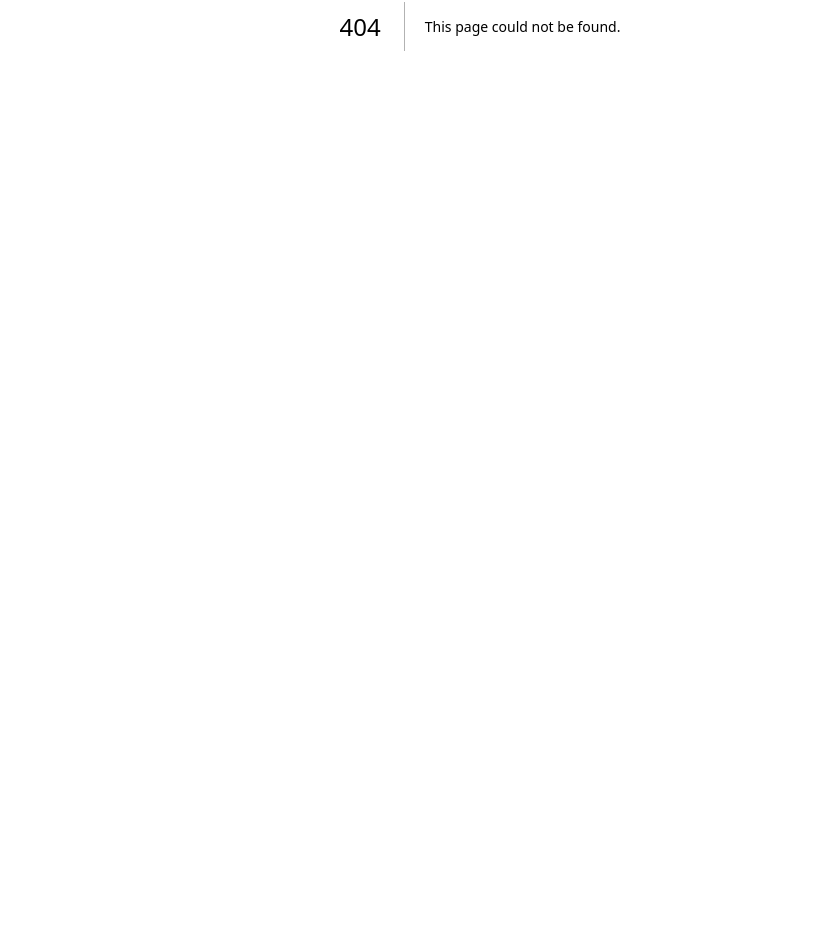
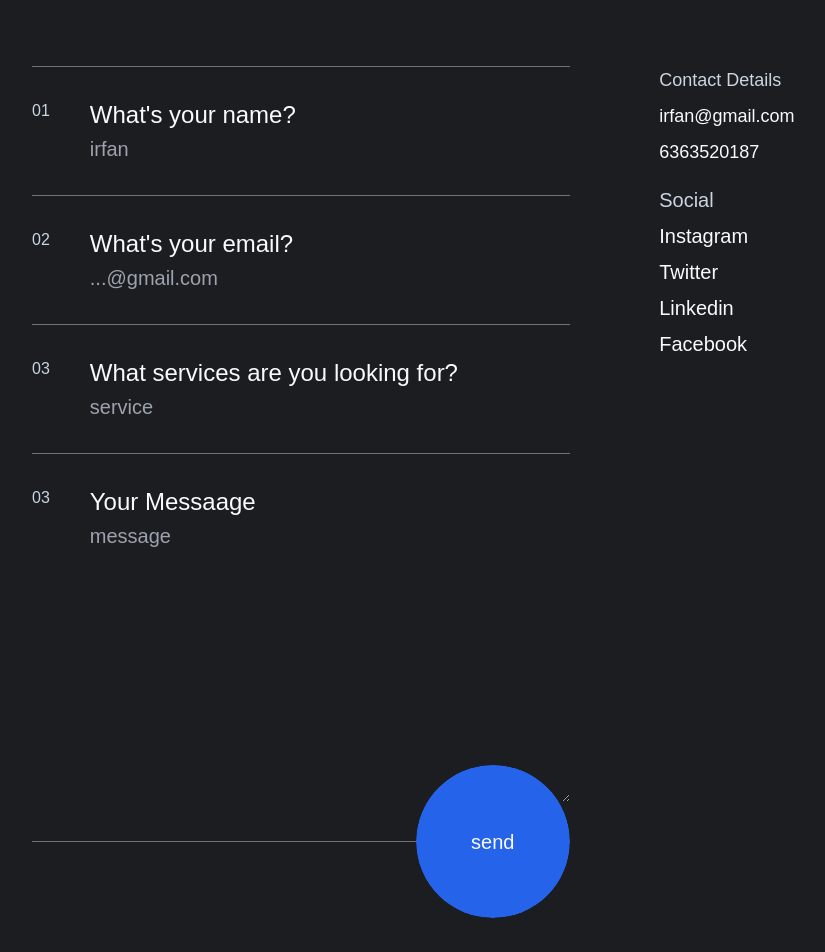
Before and after one commit to abdul-irfan-k/portfolio-website, a Next.js app: page /contact in a window 1280 px wide. Before the commit this address had no page. Shown: the part 374-1326 px from the top of the page, without its empty margins (160-985 px from the left). Before the commit the page ends 800 px from the top, so only its background shows below. Built offline with nearby package versions, Linux system fonts and the light colour scheme.

Commit message:
contact page added

```diff
--- /dev/null
+++ b/src/app/(root)/contact/page.tsx
@@ -0,0 +1,12 @@
+import ContactPageContainer from '@/components/Contact/ContactPageContainer'
+import React from 'react'
+
+const ContactPage = () => {
+  return (
+    <div className='bg-dark '>
+        <ContactPageContainer />
+    </div>
+  )
+}
+
+export default ContactPage
--- a/src/components/About/index.tsx
+++ b/src/components/About/index.tsx
@@ -1,4 +1,5 @@
 import React from "react";
+import ButtonHoverAnimation from "../shared/ButtonHoverAnimation";
 
 const About = () => {
   return (
@@ -15,9 +16,11 @@ const About = () => {
             projects from inception to completion
           </div>
 
-          <div className="mt-20 w-44 aspect-square rounded-full flex items-center justify-center text-slate-50 bg-dark">
-            About Me
-          </div>
+          <ButtonHoverAnimation style={{ marginTop: "5rem" }}>
+            <div className=" w-44 aspect-square rounded-full flex items-center justify-center text-slate-50 bg-dark">
+              <span className="z-20">About Me</span>
+            </div>
+          </ButtonHoverAnimation>
         </div>
       </div>
     </div>
--- /dev/null
+++ b/src/components/Contact/ContactForm/index.tsx
@@ -0,0 +1,99 @@
+"use client";
+import ButtonHoverAnimation from "@/components/shared/ButtonHoverAnimation";
+import React, { useState } from "react";
+
+const ContactForm = () => {
+  const [formDetails, setFormDetails] = useState({
+    name: "",
+    email: "",
+    service: "",
+    messageContent: "",
+  });
+
+  const onChangeHandler = (e: React.ChangeEvent<HTMLInputElement>) => {
+    setFormDetails({ ...formDetails, [e.target.name]: e.target.value });
+  };
+  return (
+    <div className="flex flex-col">
+      <div className="gap-10 py-8 flex text-slate-300 border-t-[1px] border-neutral-500">
+        <span className="text-slate-300 text-base">01</span>
+        <div className="gap-1 flex flex-col flex-1 ">
+          <span className="text-slate-50 text-2xl">{"What's your name?"}</span>
+          <div className="flex-1">
+            <input
+              type="text"
+              className="bg-transparent  w-full text-slate-50 border-none outline-none hover:outline-none text-xl"
+              placeholder="irfan"
+              name="name"
+              onChange={onChangeHandler}
+            />
+          </div>
+        </div>
+      </div>
+      <div className="gap-10 py-8 flex text-slate-300 border-t-[1px] border-neutral-500">
+        <span className="text-slate-300 text-base">02</span>
+        <div className="gap-1 flex flex-col flex-1 ">
+          <span className="text-slate-50 text-2xl">{"What's your email?"}</span>
+          <div className="flex-1">
+            <input
+              type="text"
+              className="bg-transparent  w-full text-slate-50 border-none outline-none hover:outline-none text-xl"
+              placeholder="...@gmail.com"
+              name="email"
+              onChange={onChangeHandler}
+            />
+          </div>
+        </div>
+      </div>
+      <div className="gap-10 py-8 flex text-slate-300 border-t-[1px] border-neutral-500">
+        <span className="text-slate-300 text-base">03</span>
+        <div className="gap-1 flex flex-col flex-1 ">
+          <span className=" text-slate-50 text-2xl">
+            What services are you looking for?
+          </span>
+          <div className="flex-1">
+            <input
+              type="text"
+              className="bg-transparent  w-full  text-slate-50 border-none outline-none hover:outline-none text-xl"
+              placeholder="service "
+              name="service"
+              onChange={onChangeHandler}
+            />
+          </div>
+        </div>
+      </div>
+      <div className="gap-10 py-8 flex text-slate-300 border-t-[1px] border-neutral-500">
+        <span className="text-slate-300 text-base">03</span>
+        <div className="gap-1 flex flex-col flex-1 ">
+          <span className=" text-slate-50 text-2xl">Your Messaage</span>
+          <div className="flex-1">
+            <textarea
+              className="bg-transparent  w-full h-[35vh] text-slate-50 border-none outline-none hover:outline-none text-xl"
+              placeholder="message"
+              name="messageContent"
+              onChange={(e) =>
+                setFormDetails({
+                  ...formDetails,
+                  messageContent: e.target.value,
+                })
+              }
+              maxLength={5000}
+            />
+          </div>
+        </div>
+      </div>
+
+      <div className="h-[1px] mb-24 bg-neutral-500 w-full flex items-center justify-end ">
+        <div className="absolute w-[12%]  aspect-square rounded-full  overflow-hidden ">
+          <ButtonHoverAnimation style={undefined}>
+            <div className=" flex items-center justify-center w-[100%] aspect-square rounded-full bg-blue-600 ">
+              <span className="z-[20] text-xl">send</span>
+            </div>
+          </ButtonHoverAnimation>
+        </div>
+      </div>
+    </div>
+  );
+};
+
+export default ContactForm;
--- /dev/null
+++ b/src/components/Contact/ContactInformation/index.tsx
@@ -0,0 +1,22 @@
+import React from "react";
+
+const ContactInformation = () => {
+  return (
+    <div className="text-slate-50 text-xl">
+      <div className="gap-2 text-lg flex flex-col">
+        <span className="text-slate-300">Contact Details</span>
+        <span>irfan@gmail.com</span>
+        <span>6363520187</span>
+      </div>
+      <div className="gap-2 mt-5 flex flex-col">
+        <span className="text-slate-300">Social</span>
+        <span>Instagram</span>
+        <span>Twitter</span>
+        <span>Linkedin</span>
+        <span>Facebook</span>
+      </div>
+    </div>
+  );
+};
+
+export default ContactInformation;
--- /dev/null
+++ b/src/components/Contact/ContactPageContainer/index.tsx
@@ -0,0 +1,27 @@
+import React from "react";
+import ContactForm from "../ContactForm";
+import ContactInformation from "../ContactInformation";
+
+const ContactPageContainer = () => {
+  return (
+    <div className="py-10 px-48 text-slate-50">
+      <div className="gap-[10%] relative flex items-end ">
+        <span className="w-[60%] text-8xl ">
+          {"Let's start a project together"}
+        </span>
+        <div className="relative w-[10%] aspect-square rounded-full block bg-neutral-600"></div>
+      </div>
+
+      <div className="flex justify-between">
+        <div className="pt-28 w-[60%] ">
+            <ContactForm />
+        </div>
+        <div className="pt-28 w-[30%]">
+            <ContactInformation />
+        </div>
+      </div>
+    </div>
+  );
+};
+
+export default ContactPageContainer;
--- /dev/null
+++ b/src/components/shared/ButtonHoverAnimation/index.tsx
@@ -0,0 +1,69 @@
+"use client";
+import React, { FC, useEffect, useRef, useState } from "react";
+import gsap from "gsap";
+
+interface ButtonHoverAnimationProps {
+  children: React.ReactNode;
+  style: React.CSSProperties | undefined;
+}
+const ButtonHoverAnimation: FC<ButtonHoverAnimationProps> = ({
+  children,
+  style,
+}) => {
+  const circleRef = useRef<HTMLDivElement>(null);
+  const timeline = useRef<gsap.core.Timeline>(null);
+
+  useEffect(() => {
+    const timelineObj = gsap
+      .timeline({ paused: true })
+      .to(
+        circleRef.current,
+        {
+          top: "0%",
+          width: "150%",
+          duration: "0.4",
+          ease: "power3.in",
+        },
+        "enter"
+      )
+      .to(
+        circleRef.current,
+        {
+          top: "-150%",
+          width: "120%",
+          duration: "0.4",
+          ease: "power3.in",
+        },
+        "exit"
+      );
+    timeline.current = timelineObj;
+  }, []);
+
+  const onMouseEnterHandler = () => {
+    if (!timeline.current) return;
+    timeline.current.tweenFromTo("enter", "exit");
+  };
+
+  const onMouseLeaveHandler = () => {
+    if (!timeline.current) return;
+    timeline.current.play();
+  };
+
+  return (
+    <div
+      className="relative  flex justify-center overflow-hidden rounded-full "
+      style={style}
+      onMouseEnter={onMouseEnterHandler}
+      onMouseLeave={onMouseLeaveHandler}
+    >
+      {children}
+      <div
+        className="absolute w-[120%] h-[150%]  rounded-full top-[100%] bg-blue-500 block z-[10]"
+        ref={circleRef}
+        style={{ borderRadius: "50%" }}
+      ></div>
+    </div>
+  );
+};
+
+export default ButtonHoverAnimation;
```
